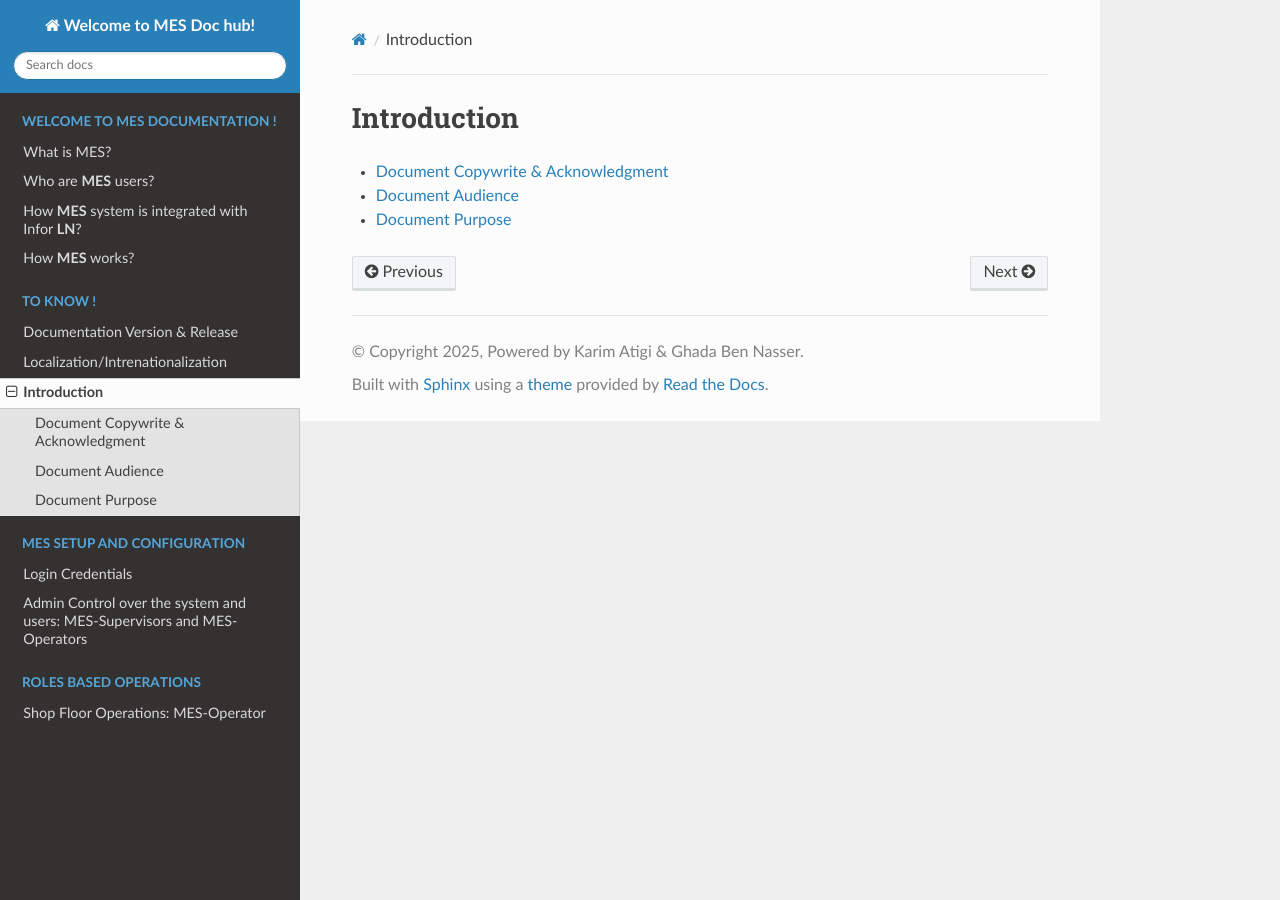
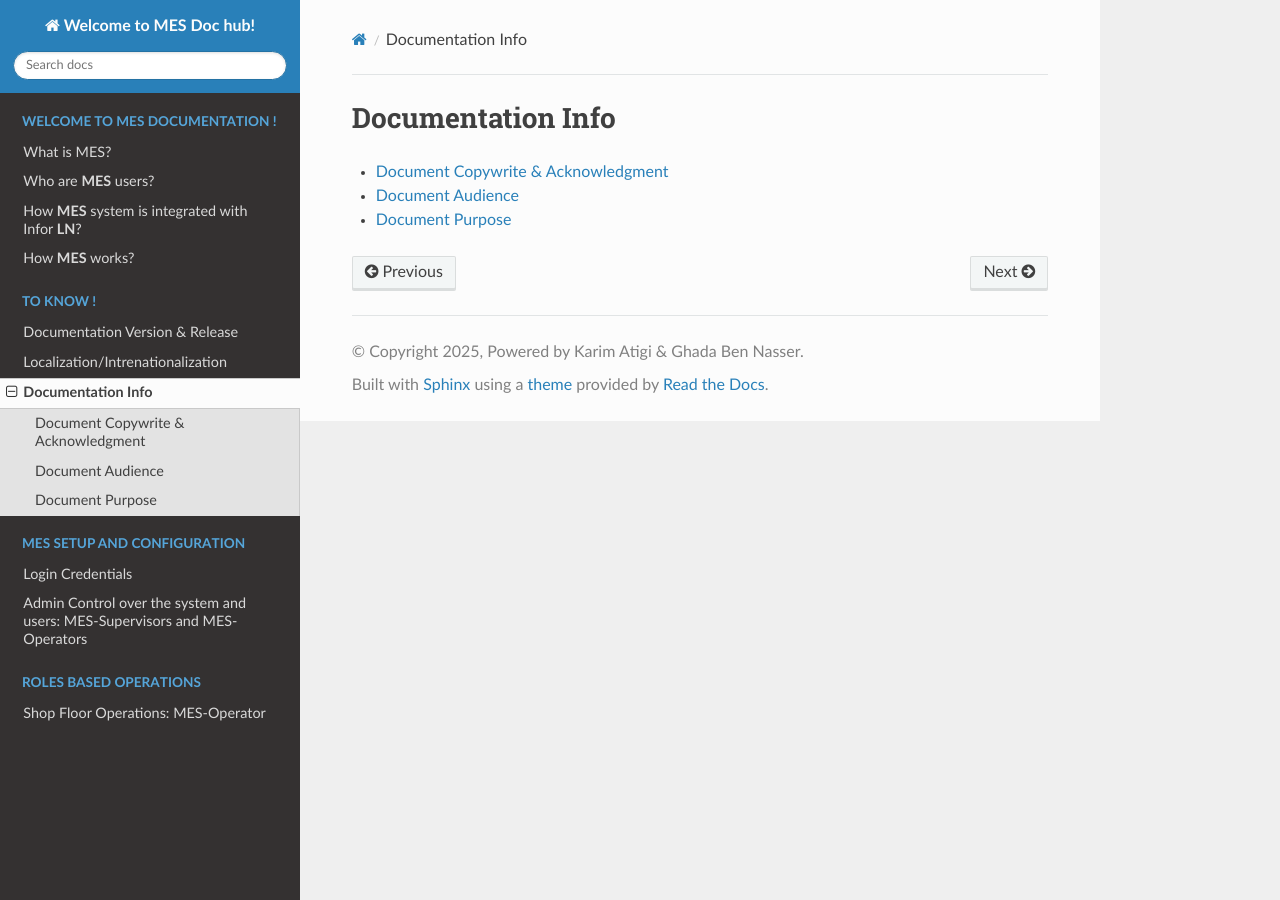
Before and after one commit to ghadiben0/-rtd-tutorial-ghadi2, a Sphinx documentation site: the page built from docs/source/introduction.rst, in a window 1280 px wide. Built offline with Sphinx 7.4.7 and the Read the Docs theme 3.1.0, drawn with Linux system fonts in a browser that asks for light colours.

Commit message:
Update introduction.rst

```diff
--- a/docs/source/introduction.rst
+++ b/docs/source/introduction.rst
@@ -1,4 +1,4 @@
-Introduction
+Documentation Info
 ============
 
 .. toctree::
```
